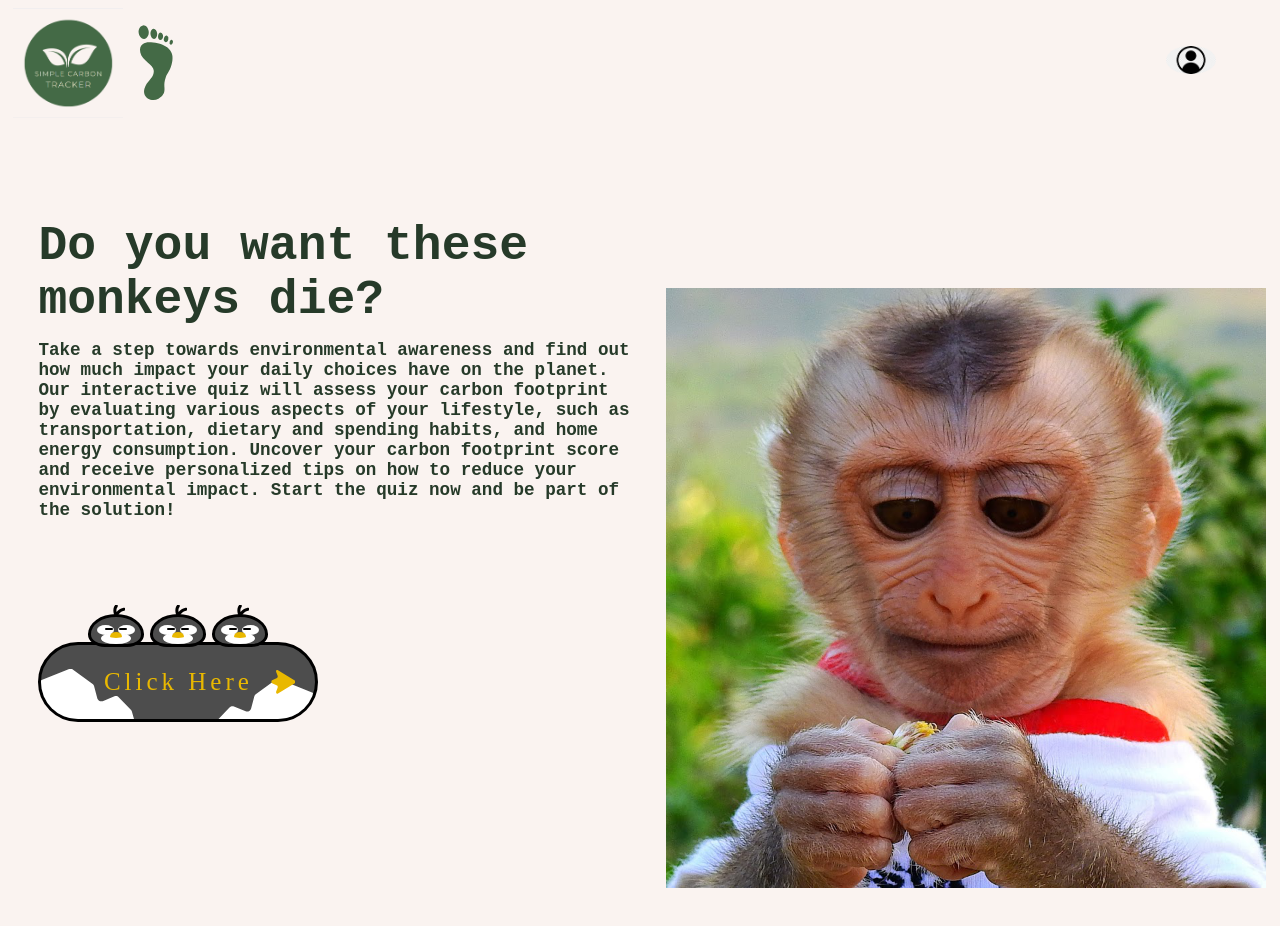
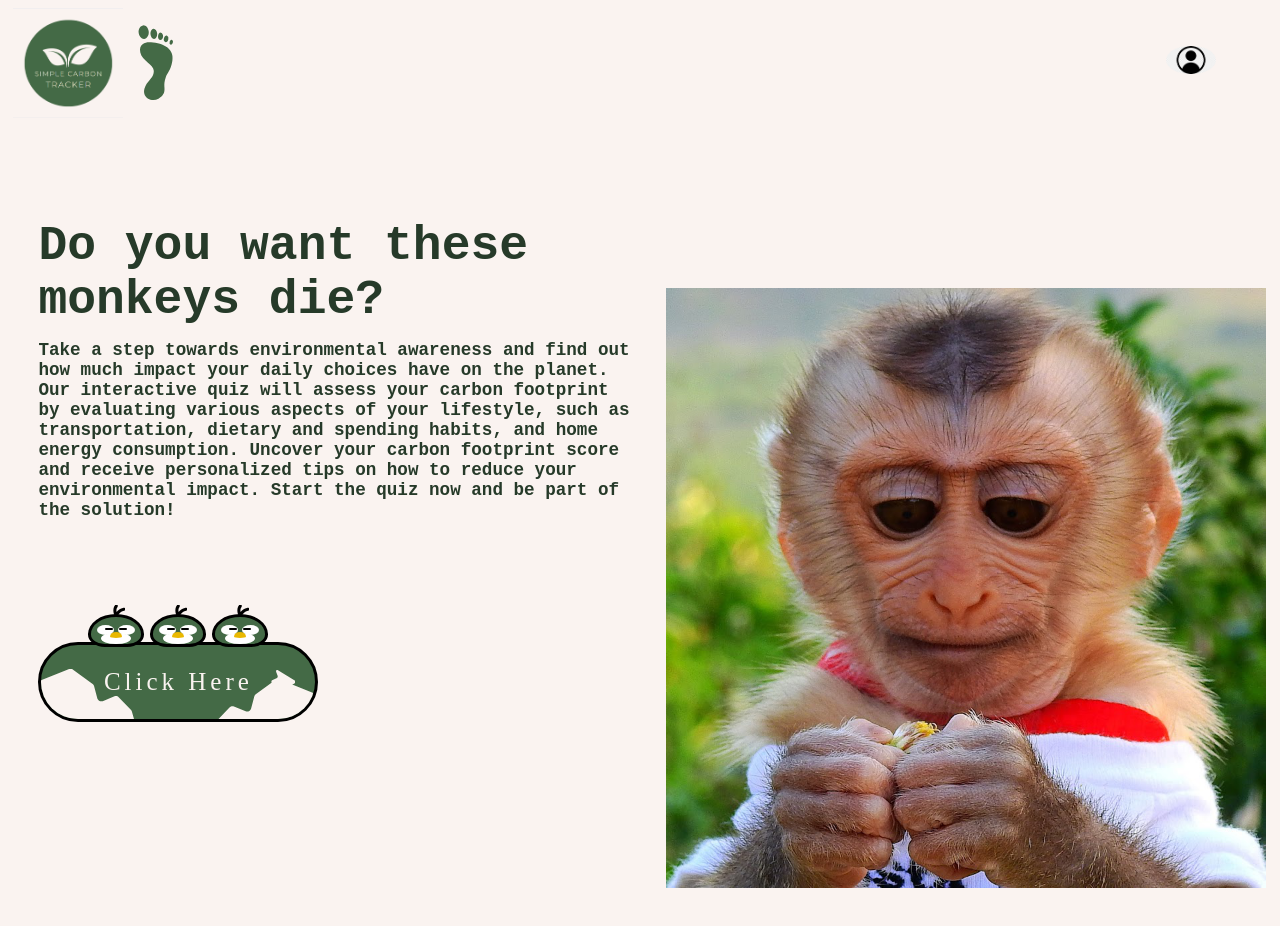
Before and after one commit to BenjaminLe1/SimpleCarbonTracker, a React (Create React App) app in the folder frontend/: page / in a window 1280 px wide. Shown: the top 926 px of the page. Built offline with nearby package versions, Linux system fonts and the light colour scheme; no server answers.

Commit message:
Homepage WIP

```diff
--- a/frontend/src/pages/home.css
+++ b/frontend/src/pages/home.css
@@ -49,10 +49,12 @@
 
 
 .button--pen{
-    --main_color : #4d4d4d ;
-    --sub_color1 : #FFF ;
+    /* --main_color : #4d4d4d ; */
+    --main_color : #446A46;
+    /* --sub_color1 : #FFF ; */
+    --sub_color1 : #FAF3F0 ;
     --sub_color2 : #e9b800 ;
-    --base_color : #e9b800 ;
+    --base_color : #FAF3F0 ;
     --border_radius1 : 60px 60px 40px 40px / 48px 48px 30px 30px ;
     --border_radius2 : 70px 70px 40px 40px / 48px 48px 30px 30px ;
     --border_radius3 : 40px 40px 40px 40px / 48px 48px 30px 30px ;
--- a/frontend/src/pages/login.js
+++ b/frontend/src/pages/login.js
@@ -12,6 +12,7 @@ function Login(){
     const [errorLog,setErrorLog] = useState("")
 
     const checkLogin = () =>{
+        console.log("Test")
         axios.post("http://localhost:4000/check_login", {
             userName: userNameLog,
             password: passwordLog,
@@ -30,8 +31,7 @@ function Login(){
             <body>
                 <div className="account-create-login-form">
                     <h1 className="account-create-login-header"> Login Now</h1>
-                    <form>
-                        <p>Login</p>
+
                         <input onChange={(e) => setUsernameLog(e.target.value)} id="userNameLog" value={userNameLog} className="input-box" placeholder="username" type="text"></input>
                         <input onChange={(e) => setPasswordLog(e.target.value)} id="passwordLog" value={passwordLog} className="input-box" placeholder="password" type="password"></input>
                         <button onClick={checkLogin} className="account-create-login-submit">Login</button>
@@ -39,7 +39,6 @@ function Login(){
                         <p className="or">OR</p>
                         <p>Create an account?</p>
                         <p><a href="/signup">Sign Up</a></p>
-                    </form>
                 </div>
             </body>
         </div>
--- a/frontend/src/pages/signout.js
+++ b/frontend/src/pages/signout.js
@@ -3,6 +3,6 @@ import axios from "axios";
 function Signout(){
     //DELETE COOKIE AFTER SIGNOUT (REMOVE SESSION)
     axios.post("http://localhost:4000/signout")
-    window.location.replace("http://localhost:3000/login")
+    window.location.replace("http://localhost:3000")
 }
 export default Signout
--- a/frontend/src/pages/signup.js
+++ b/frontend/src/pages/signup.js
@@ -14,6 +14,9 @@ function Signup(){
     function handleSubmit(){
         checkAccounts()
         postSignup()
+        if (error === "Account Created Successfully!"){
+            window.location.replace("http://localhost:3000/login")
+        }
     }
     const checkAccounts=async()=>{
         const response = await axios.get("http://localhost:4000/check_accounts", {params : {
@@ -34,7 +37,6 @@ function Signup(){
             <body>
                 <div className="account-create-login-form">
                     <h1 className="account-create-login-header"> Sign Up Now</h1>
-                    <form>
                         <input onChange={(e) => setEmail(e.target.value)} value={email} type="email" id="email" className="input-box" placeholder="Your Email" ></input>
                         <input onChange={(e) => setUsername(e.target.value)} value={userName} type="username" id="username" className="input-box" placeholder="Your Username" ></input>
                         <input onChange={(e) => setPassword(e.target.value)} value={password} type="password" id="password" className="input-box" placeholder="Your Password" ></input>
@@ -49,7 +51,6 @@ function Signup(){
                         <p className="or">OR</p>
                         <p>Already have an account?</p>
                         <p><a href="/login">Sign in</a></p>
-                    </form>
                 </div>
             </body>
         </div>
```
Also changed, not shown: 1 other file (tests, documents, lock files or other folders).
